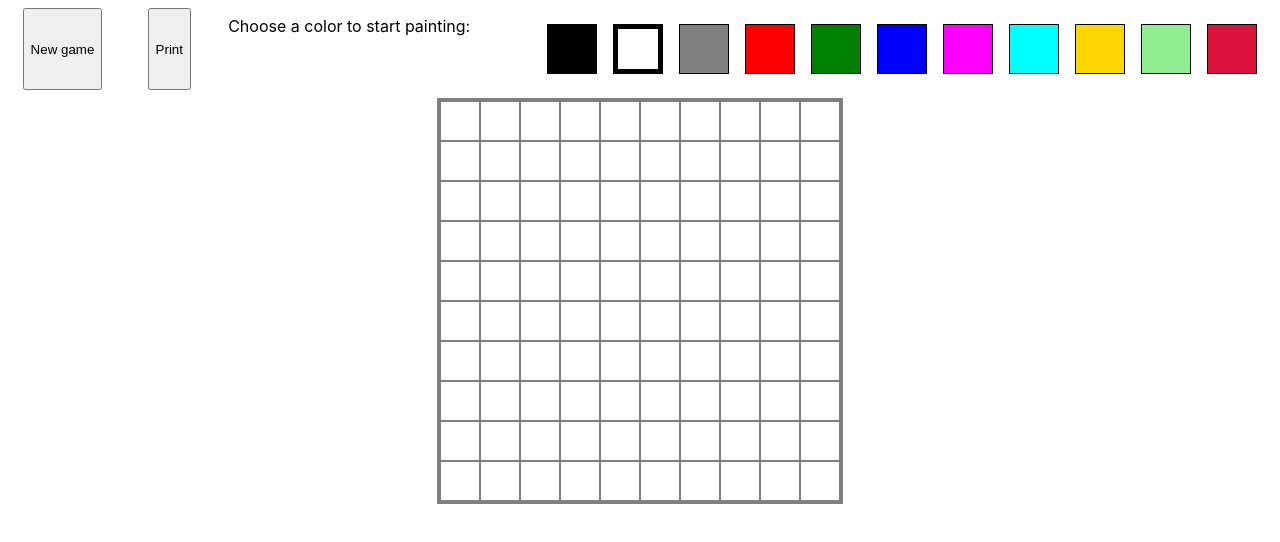
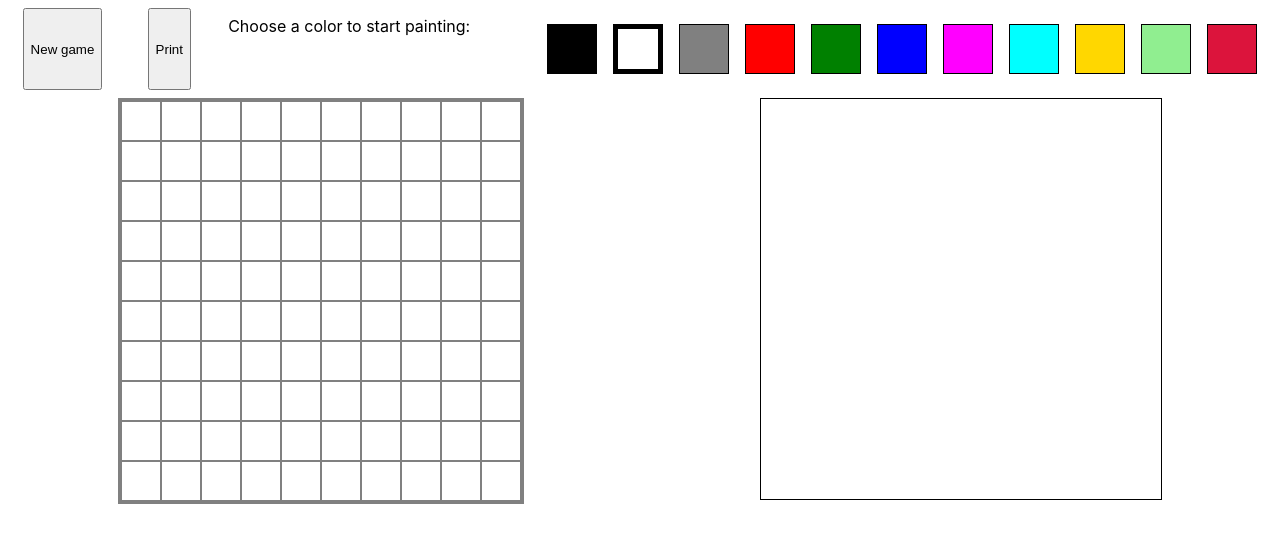
Before and after one commit to jangelolvera/paint_AngelOlvera, a React (Create React App) app: page / in a window 1280 px wide. Shown: the top 542 px of the page. Built offline with nearby package versions, Linux system fonts and the light colour scheme.

Commit message:
Ya permite imprimir la imagen y reiniciar el tablero

```diff
--- a/src/App.css
+++ b/src/App.css
@@ -1,3 +1,7 @@
+.App{
+  text-align: center;
+}
+
 .header{
   display: flex;
   flex-direction: row;
@@ -39,3 +43,9 @@ img{
   width: 200px;
   height: 200px;
 }
+
+#resultImg{
+  border: 1px solid black;
+  width: 400px;
+  height: 400px;
+}
--- a/src/App.js
+++ b/src/App.js
@@ -3,22 +3,53 @@ import './App.css';
 import Pallete from './pallete.js';
 import Canva from './canva'
 import { render } from '@testing-library/react';
+import html2canvas from 'html2canvas';
 
 function App() {
 
+  let grid = [];//Arreglo con los botones de la cuadricula
+  const pic=useRef();
+  const captImg=useRef();
+
+  //Genera la cuadricula de 10x10
+  for (let i = 1; i <= 100; i++) {
+
+    grid.push({ id: i, pxcolor: '#FFFF', height: '40px', width: '40px' });
+
+  }
+
+  const [sgrid, setSgrid] = useState(grid);//estado de la cuadricula
+  const [borders, setBorders]= useState(true);
+
+
+
   const [selectedColor, setSelectedColor] = useState('white');
   const [draw, setDraw] = useState('empty');
-  const boceto=useRef();
-  const printingimg=useRef();
 
-  function printDraw(props) {
 
-    if (draw === 'empty') {
-      alert('You have not drawn anything!');
+  function printDraw() {
+
+    if (draw==='filled') {
+
+      setBorders(false);
+
+      setTimeout(()=>{html2canvas(captImg.current).then(canvas => {
+        pic.current.innerHTML = "";
+        pic.current.appendChild(canvas);
+      });},10)
+
+    }else{
+      alert("You have nothing to print");
+
     }
 
   }
 
+  function resetGame(event){
+    setSgrid(grid);
+    setDraw('empty');
+    setBorders(true);
+  }
 
 
   return (
@@ -27,17 +58,30 @@ function App() {
       <div className="header">
 
         {/* botón para resetear el juego */}
-        <button type="reset" id="newgamebtn"> New game </button>
+        <button type="reset" id="newgamebtn" onClick={resetGame}> New game </button>
         {/* botón para imprimir el dibujo */}
         <button type="button" id="printbtn" onClick={printDraw}> Print </button>
         <p id="choosetxt">Choose a color to start painting: </p>
 
-        <Pallete selectedColor={selectedColor} setSelectedColor={setSelectedColor} />
+        <Pallete
+        selectedColor={selectedColor}
+        setSelectedColor={setSelectedColor}
+        pic={pic}
+        />
 
       </div>
 
-      <Canva selectedColor={selectedColor} setSelectedColor={setSelectedColor} draw={draw} setDraw={setDraw} />
-
+      <Canva
+      selectedColor={selectedColor}
+      setSelectedColor={setSelectedColor}
+      draw={draw}
+      setDraw={setDraw}
+      sgrid={sgrid}
+      setSgrid={setSgrid}
+      pic={pic}
+      captImg={captImg}
+      borders={borders}
+      setBorders={setBorders}/>
 
     </div>
   );
--- a/src/canva.js
+++ b/src/canva.js
@@ -6,24 +6,13 @@ import Pallete from './pallete.js';
 
 function Canva(props) {
 
-    let grid = [];//Pasar al padre
-    const [pressed, setPressed]=useState(false);
-
-    //Genera un arreglo de 100 divs para formar un cuadro de 10x10
-    for (let i = 1; i <= 100; i++) {//Pasar
-
-        grid.push({ id: i, pxcolor: '#FFFF', height: '40px', width: '40px' });
-
-    }
-
-    const [sgrid, setSgrid] = useState(grid);//Padre
-
+    const [pressed, setPressed] = useState(false);
 
     //Pinta cada cuadro cada que se haga click
     function paintIndex(event) {
         props.setDraw('filled');
-        setSgrid(
-            sgrid.map(
+        props.setSgrid(
+            props.sgrid.map(
                 (pixel) => {
                     if (pixel.id === Number(event.target.name))
                         pixel.pxcolor = props.selectedColor;
@@ -34,30 +23,30 @@ function Canva(props) {
         );
     }
 
-    function paintALot(event){
-        if(!pressed) return
+    function paintALot(event) {
+        if (!pressed) return
         paintIndex(event);
     }
 
-    function startPainting(event){
+    function startPainting(event) {
         setPressed(true);
         paintIndex(event);
     }
 
-    function stopIt(){
+    function stopIt() {
         setPressed(false);
     }
 
     return (
         <div id="drawcont">
-            <div id="drawingPanel">
+            <div id="drawingPanel" ref={props.captImg}>
                 <div id="pixels"
-                //Se manda a llamar paintIndex al dar click
-                onClick={paintIndex}
-                onMouseDown={startPainting}
-                onMouseUp={stopIt}
+                    //Se manda a llamar paintIndex al dar click
+                    onClick={paintIndex}
+                    onMouseDown={startPainting}
+                    onMouseUp={stopIt}
                 >
-                    {sgrid.map(
+                    {props.sgrid.map(
                         (pixel) => {
                             return (
                                 <button
@@ -67,7 +56,7 @@ function Canva(props) {
                                     style={{
                                         width: pixel.width,
                                         height: pixel.height,
-                                        border: '1px solid gray',
+                                        border: props.borders===true ? '1px solid gray' : '0',
                                         backgroundColor: pixel.pxcolor,
                                         margin: '0px',
                                         padding: '0px'
@@ -78,7 +67,12 @@ function Canva(props) {
                     )}
                 </div>
             </div>
-</div>
+
+            <div id="resultImg">
+                <div ref={props.pic}>
+                </div>
+            </div>
+        </div>
     );
 
 }
```
